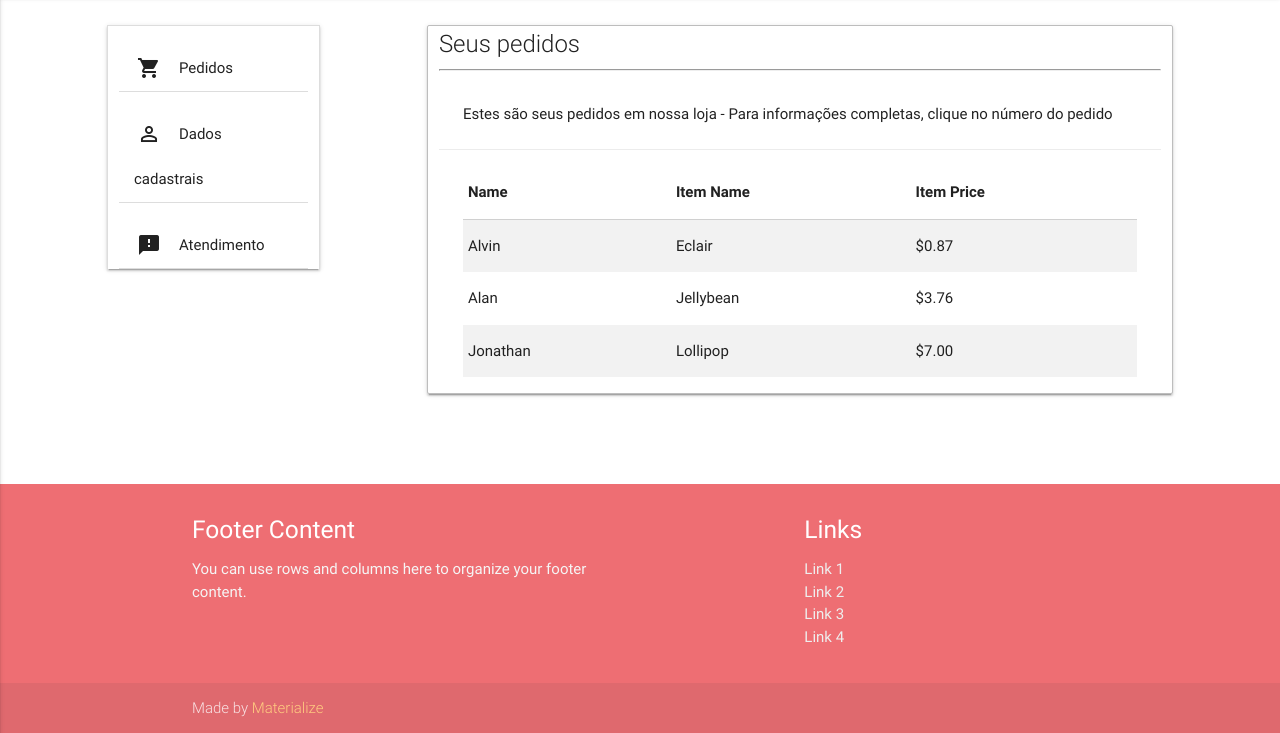
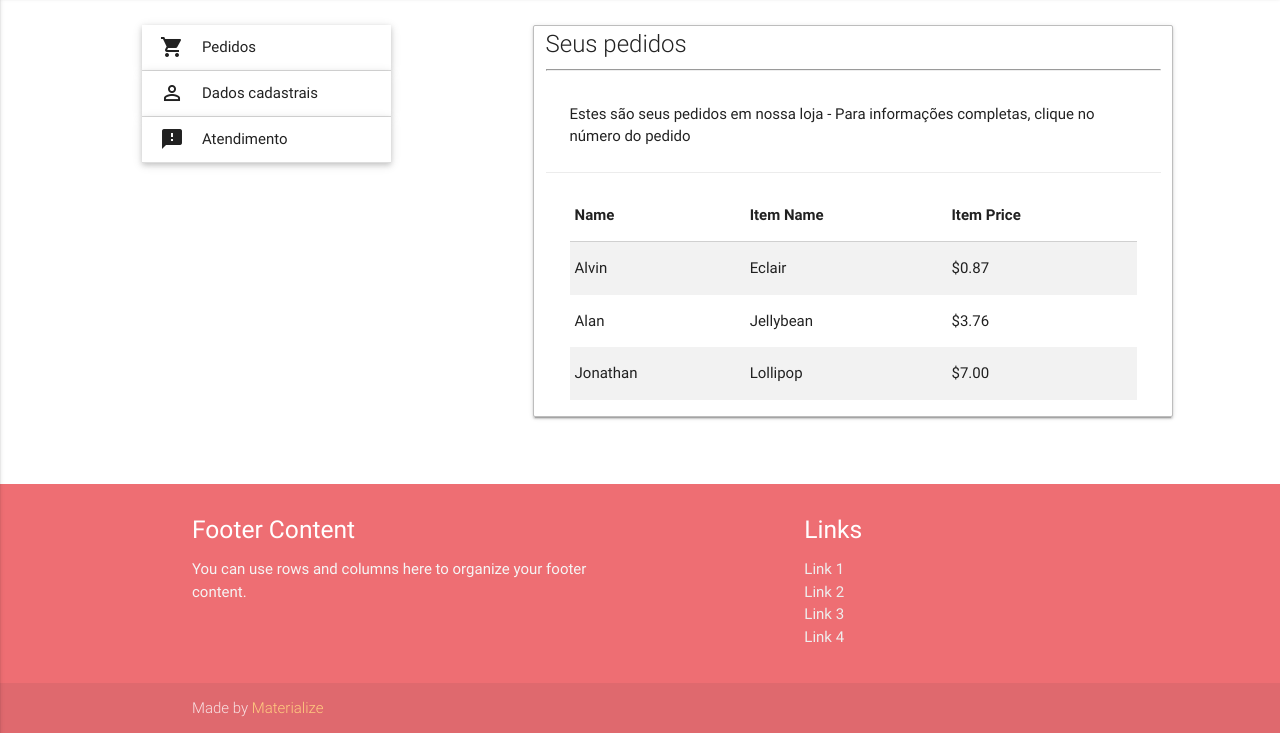
Before and after one commit to leticiaRibeiro/cpguns_les, a plain HTML site: page cpguns_web/web/pages/lista-produtos.html in a window 1280 px wide. Shown: the part 67-800 px from the top of the page. Drawn offline with Linux system fonts and the light colour scheme.

Commit message:
Pequenas alterações no CSS

```diff
--- a/cpguns_web/web/libs/css/meucss.css
+++ b/cpguns_web/web/libs/css/meucss.css
@@ -18,7 +18,7 @@ main {
 }
 
 main li{
-    margin: 20px 0px 0px 0px;
+    margin: 10px 0px 0px 0px;
 }
 
 main li i{
--- a/cpguns_web/web/pages/lista-produtos.html
+++ b/cpguns_web/web/pages/lista-produtos.html
@@ -20,7 +20,7 @@
 
             <div class="row">
                 <!-- Menuzinho da esquerda -->
-                <ul class="collapsible col s2 offset-s1" data-collapsible="accordion">
+                <ul class="collapsible popout col s3 offset-s1" data-collapsible="accordion">
                     <li>
                         <div class="collapsible-header"><i class="material-icons">shopping_cart</i><span class="hide-on-med-and-down">Pedidos</span></div>
                         <div class="collapsible-body">
@@ -49,7 +49,7 @@
                 <!-- Fim do menuzinho da esquerda -->
 
                 <!-- parte principal da página -->
-                <div class="card col s7 offset-s1 borda">
+                <div class="card col s6 offset-s1 borda">
 
                     <div class="card-title">
                         Seus pedidos
```
